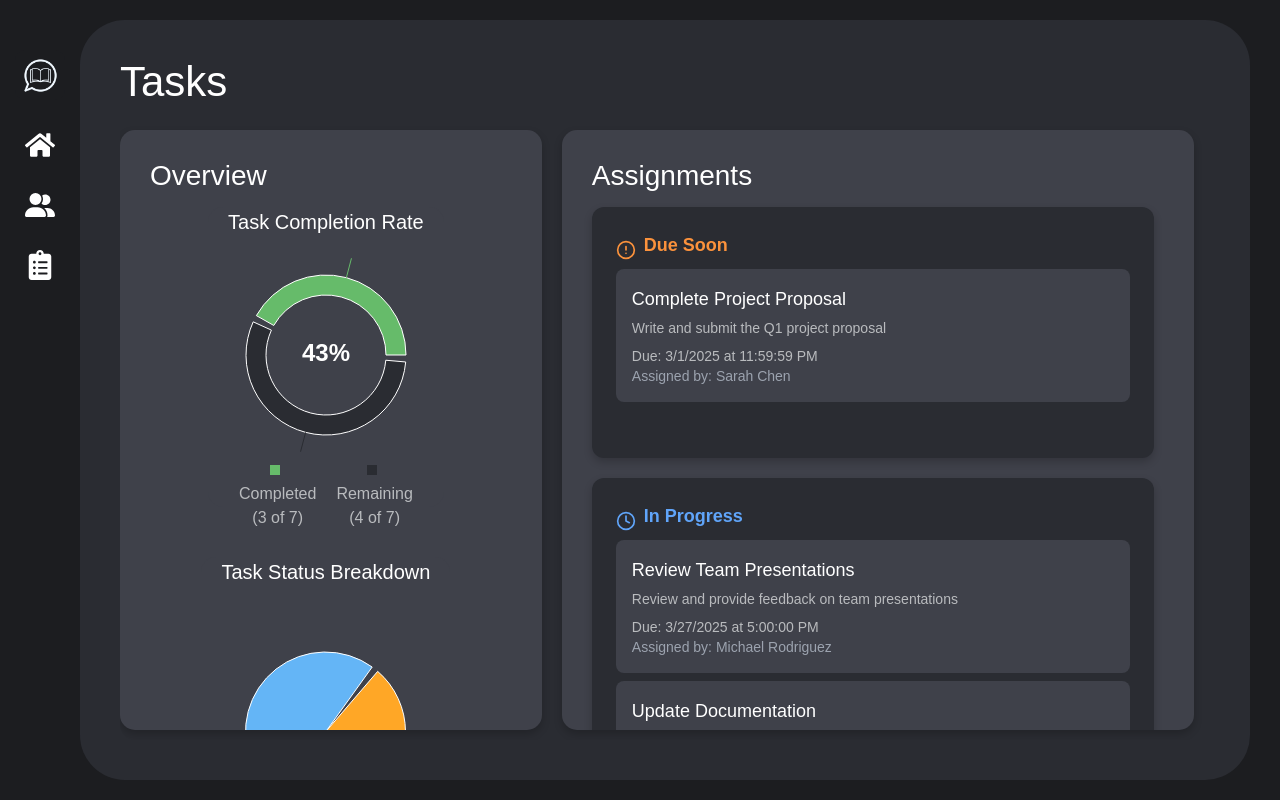
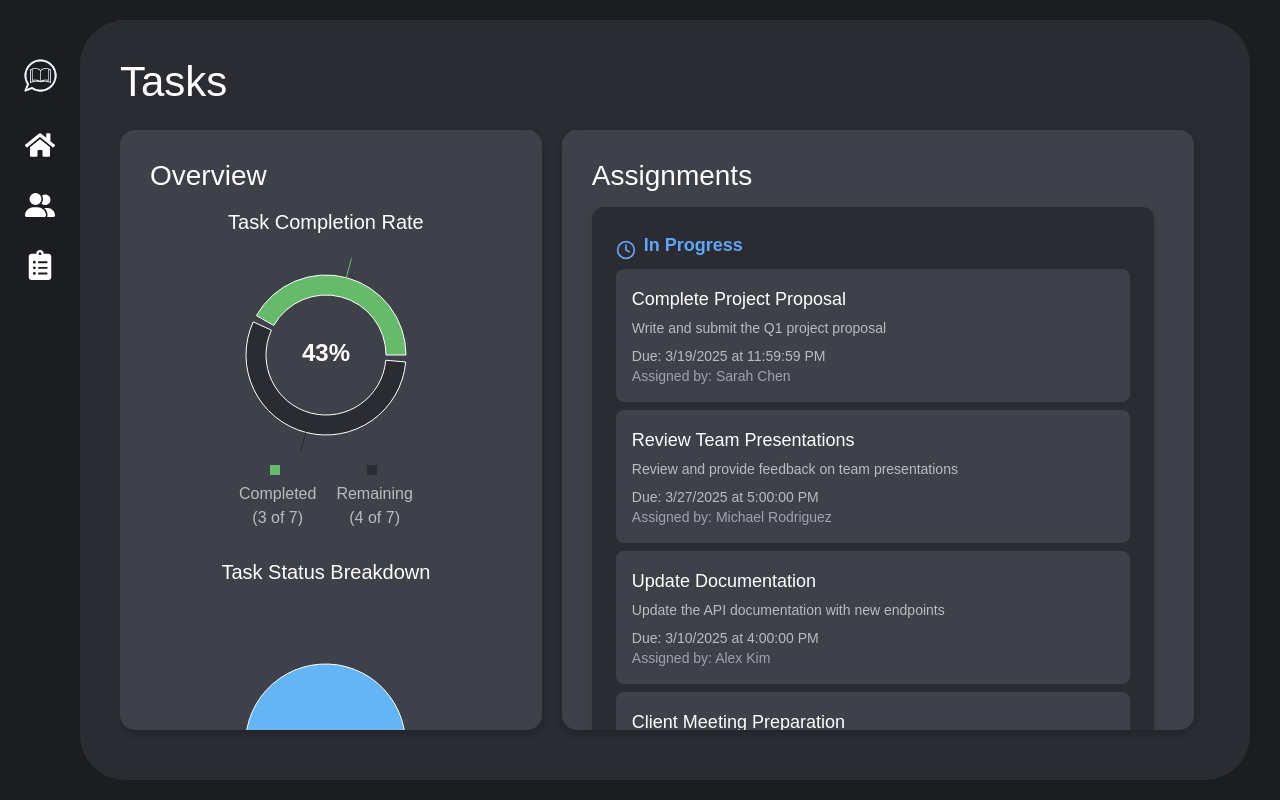
Before and after one commit to JohanMollaj/TeamMate, a React (Create React App) app: page /tasks in a window 1280 px wide. Built offline with nearby package versions, Linux system fonts and the light colour scheme.

Commit message:
fixed scrollbar colors
i think its 100% now

```diff
--- a/public/tasks.json
+++ b/public/tasks.json
@@ -4,7 +4,7 @@
         "id": 1,
         "title": "Complete Project Proposal",
         "description": "Write and submit the Q1 project proposal",
-        "dueDate": "2025-03-01T23:59:59",
+        "dueDate": "2025-03-19T23:59:59",
         "assignedBy": "Sarah Chen",
         "completed": false
       },
--- a/src/components/friendsChatbox.css
+++ b/src/components/friendsChatbox.css
@@ -22,7 +22,7 @@
     margin-bottom: 10px; /* Space between messages and input */
     box-sizing: border-box; /* Include padding in the element's total height */
     scrollbar-width: thin;
-    scrollbar-color: var(--bg-secondary) var(--bg-tertiary);
+    scrollbar-color: var(--scrollbar-thumb2) var(--bg-tertiary);
 }
 
 /* Ensure proper alignment of sent/received messages */
--- a/src/pages/Dashboard.css
+++ b/src/pages/Dashboard.css
@@ -283,6 +283,7 @@ html, body {
   overflow-y: auto;
   flex-grow: 1;
   scrollbar-width: thin;
+  scrollbar-color: var(--scrollbar-thumb1) var(--bg-secondary);
   width: 65%;
   padding-right: 16px; /* Add padding for content */
   margin-right: 0;
--- a/src/pages/social.css
+++ b/src/pages/social.css
@@ -25,7 +25,7 @@ html, body {
   min-width: 350px;
   max-width: 350px;
   scrollbar-width: thin;
-  scrollbar-color: var(--scrollbar-thumb) var(--scrollbar-track);
+  scrollbar-color: var(--scrollbar-thumb1) var(--bg-secondary);
   overflow-y: auto;
   padding-right: 15px;
 }
--- a/src/pages/tasks.css
+++ b/src/pages/tasks.css
@@ -49,7 +49,7 @@
     box-shadow: 0 4px 8px rgba(0, 0, 0, 0.2);
     overflow: auto;
     scrollbar-width: thin;
-    scrollbar-color: var(--bg-secondary) var(--bg-tertiary);
+    scrollbar-color: var(--scrollbar-thumb2) var(--bg-tertiary);
     scrollbar-gutter: stable;
   }
   .section.overview{
@@ -134,7 +134,7 @@
   overflow-y: hidden;
   padding-bottom: 12px; /* Space for scrollbar */
   scrollbar-width: thin;
-  scrollbar-color: var(--scrollbar-thumb) var(--scrollbar-track);
+  scrollbar-color: var(--scrollbar-thumb1) var(--bg-secondary);
   scrollbar-gutter: stable;
 
   /* Track */
--- a/src/theme.css
+++ b/src/theme.css
@@ -49,8 +49,10 @@
     --friend-confirmation: #16a34a;
 
     --status-border:#ffffff;
-    --scrollbar-thumb: #4a4e55;
-    --scrollbar-track: #2A2C32;
+    --scrollbar-thumb1: #4a4e55;
+    --scrollbar-thumb2: #2A2C32;
+    --scrollbar-thumb3: #3f414a;
+
     --logo-filter: none;
 
     /* Status colors (keep these the same in both themes) */
@@ -121,11 +123,9 @@
     --friend-confirmation: #359e27;
 
     --status-border:#ffffff;
-    --scrollbar-thumb: #c4c4c4;
-    --scrollbar-track: #ffffff;
-
-    --scrollbar-thumb2: #ffffff;
-    --scrollbar-track2: #f0f2f5;
+    --scrollbar-thumb1: #979a9f;
+    --scrollbar-thumb2: #868891;
+    --scrollbar-thumb3: #3f414a;
 
     --sidebar-button: #7a92af;
 
```
